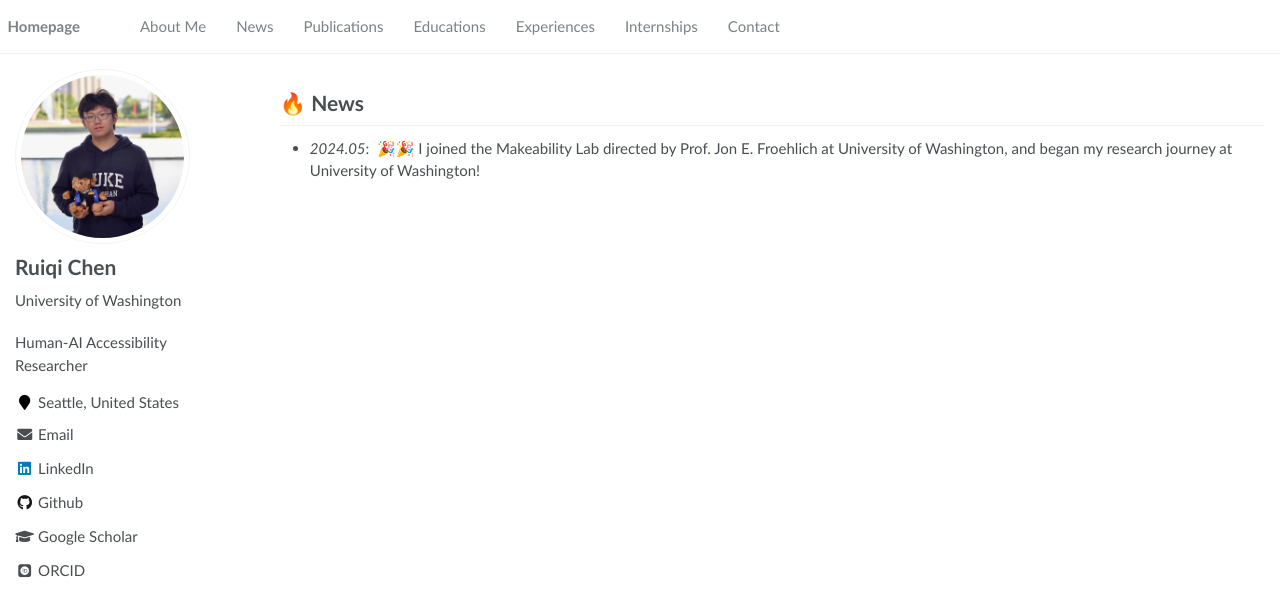
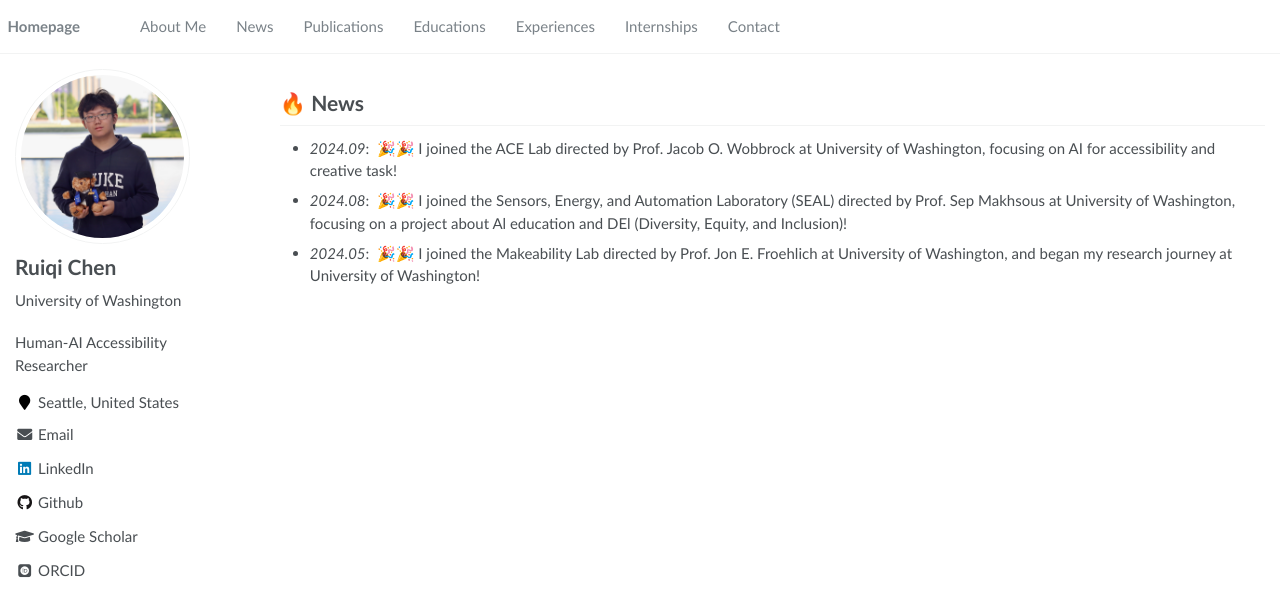
Before and after one commit to Ruiqi-Chen-0216/Ruiqi-Chen-0216.github.io, a Jekyll site: the page built from _pages/news.md, in a window 1280 px wide. Shown: the top 616 px of the page. Built offline with Jekyll 4.4.1, drawn with Linux system fonts in a browser that asks for light colours; some web fonts are replaced.

Commit message:
Update news.md

```diff
--- a/_pages/news.md
+++ b/_pages/news.md
@@ -7,6 +7,6 @@
 ---
 
 # 🔥 News
-<!---- *2024.09*: &nbsp;🎉🎉 I joined the ACE Lab directed by Prof. Jacob O. Wobbrock at University of Washington, focusing on AI for accessibility and creative task!
-- *2024.08*: &nbsp;🎉🎉 I joined the Sensors, Energy, and Automation Laboratory (SEAL) directed by Prof. Sep Makhsous at University of Washington, focusing on a project about Al education and DEl (Diversity, Equity, and Inclusion)!-->
+- *2024.09*: &nbsp;🎉🎉 I joined the ACE Lab directed by Prof. Jacob O. Wobbrock at University of Washington, focusing on AI for accessibility and creative task!
+- *2024.08*: &nbsp;🎉🎉 I joined the Sensors, Energy, and Automation Laboratory (SEAL) directed by Prof. Sep Makhsous at University of Washington, focusing on a project about Al education and DEl (Diversity, Equity, and Inclusion)!
 - *2024.05*: &nbsp;🎉🎉 I joined the Makeability Lab directed by Prof. Jon E. Froehlich at University of Washington, and began my research journey at University of Washington!
```
